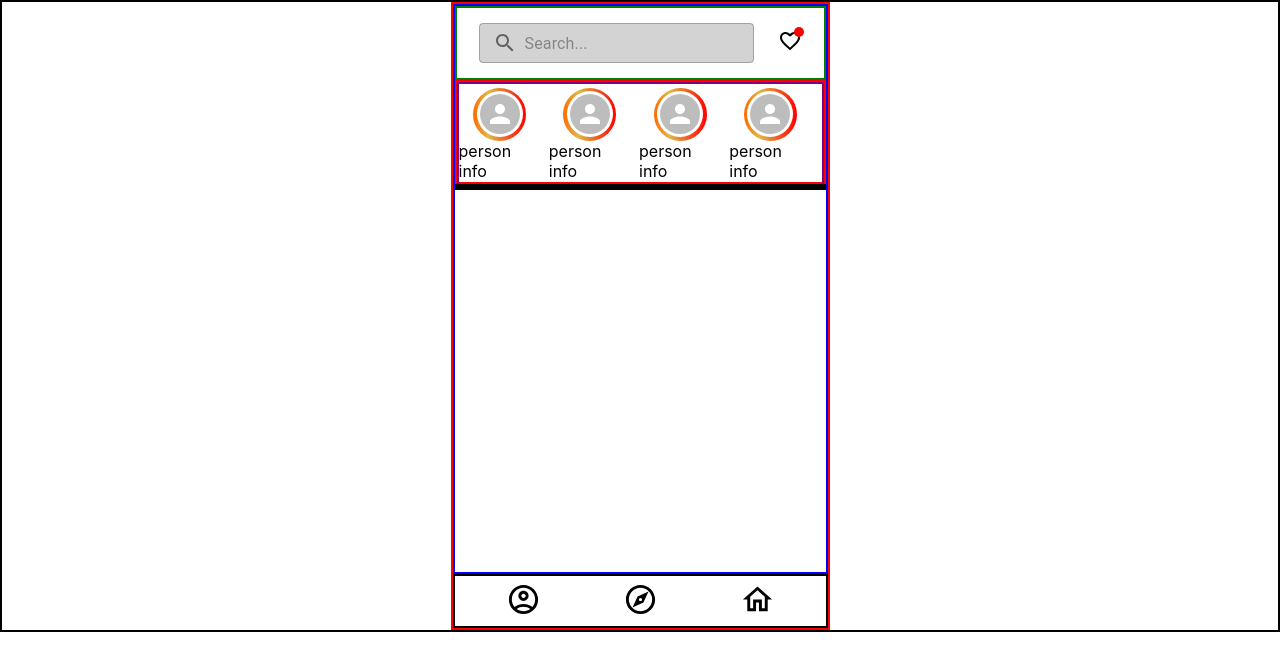
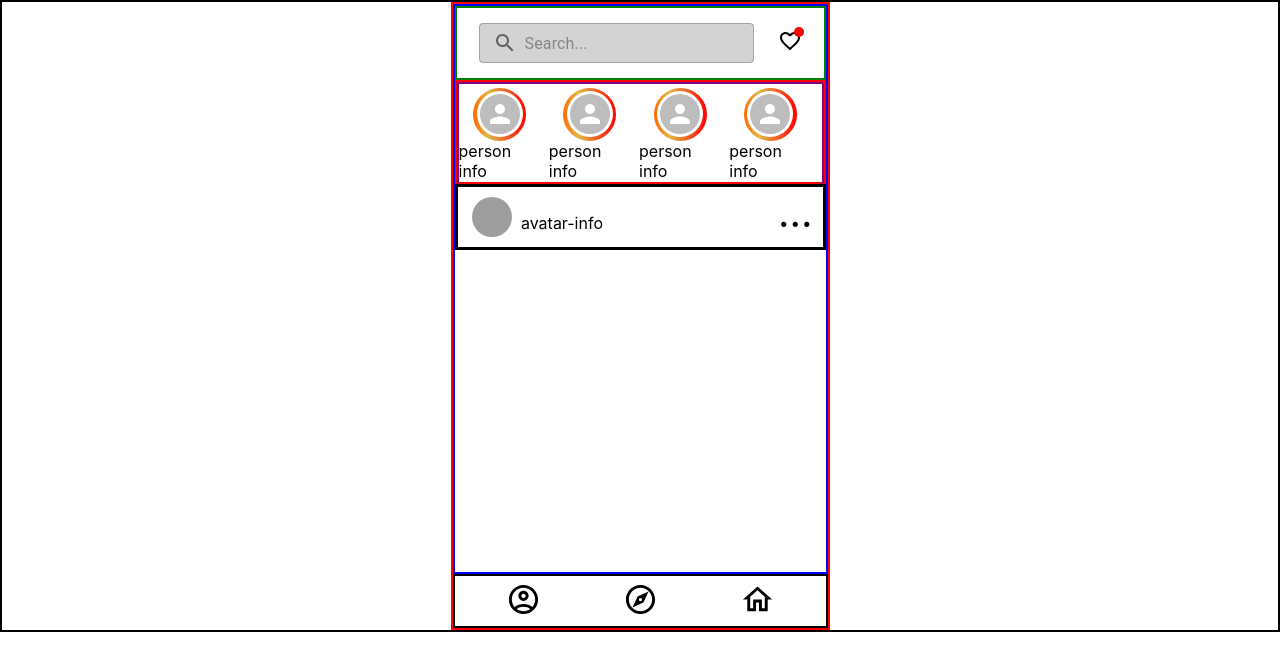
Before and after one commit to koroush-97/mini-insta1, a React (Create React App) app: page / in a window 1280 px wide. Shown: the top 670 px of the page. Built offline with nearby package versions, Linux system fonts and the light colour scheme; grey boxes are pictures that could not be loaded; the HTML template or start-up script is replaced by a standard one.

Commit message:
first test of flex was done and ok

```diff
--- a/src/components/MainPosts/MainPosts.css
+++ b/src/components/MainPosts/MainPosts.css
@@ -1,82 +1,47 @@
-
-
-.posts_container {
-   display: flex;/* یا row بستگی به نیاز */
-   /* ظرف والد */
-    flex-direction: column; /* یا row بستگی به نیاز */
-    height: auto; /* برای اندازه‌گیری خودکار */
+.posts_container{
+    display: flex;
+    flex-direction: column;
+    height: auto;
     border: 3px solid black;
 }
 
-.banafsh{
-    height: 70px;
+.avatar-info-spred-box{
     display: grid;
+    grid-template-columns: 160px 70px;
+    grid-template-rows: 60px;
     justify-content: space-between;
-    grid-template-columns: auto auto;
-
 }
 
 
-.avata-text{
-    display: grid;
-    grid-template-columns: 70px 70px;
-    justify-content: center;
-    justify-items: center;
-    align-items: center;
-    padding: 5px;
+.spred{
+    display: flex;
+    justify-content: end;
+    align-items: end;
+    font-size: 2.5rem;
+    padding: 10px;
+    align-content: baseline;
 }
 
-
-
-
-.sperad-box{
-    display: grid;
-    justify-items: center;
-    padding-bottom: 20px ;
-    align-items: center;
-    grid-template-columns: 70px;
-}
-
-
-.avatar-text-avatar{
-    cursor: pointer;
-}
-
-.sperad-box-span{
-    font-size: xx-large;
-    margin-left: 20px;
-    cursor: pointer;
+.spred-span{
+cursor: pointer;
 }
 
 
 .avatar-info{
-    display: grid;
-    grid-template-columns: max-content;
+display: grid;
+grid-template-columns: auto auto;
+grid-template-rows: auto;
+padding: 10px;
+align-items: start;
+justify-content: space-around;
+
+
 }
 
-
-
-.sabz{
-    background-color: green;
+.avatarinfo-avatar{
+    cursor: pointer;
 }
 
-
-
-.media-pos{
-height: 400px;
-width: 300px;
+.avatar-info-p{
+cursor: pointer;
 }
-
-
-
-
-
-
-
-.red{
-    background-color: red;
-}
-
-.zard{
-    background-color: yellow ;
-}
--- a/src/components/MainPosts/MainPosts.jsx
+++ b/src/components/MainPosts/MainPosts.jsx
@@ -7,6 +7,15 @@ export default function MainPosts() {
   return (
     <Box className="posts_container">
 
+      <Box className="avatar-info-spred-box">
+        <Box className="avatar-info" >
+        <Avatar className='avatarinfo-avatar' alt="Remy Sharp" src="/static/images/avatar/1.jpg" />
+        <p className='avatar-info-p'>avatar-info</p>
+        </Box>
+        <Box className="spred" > <span className='spred-span'>...</span> </Box>
+      </Box>
+
+
     </Box>
   )
 }
```
